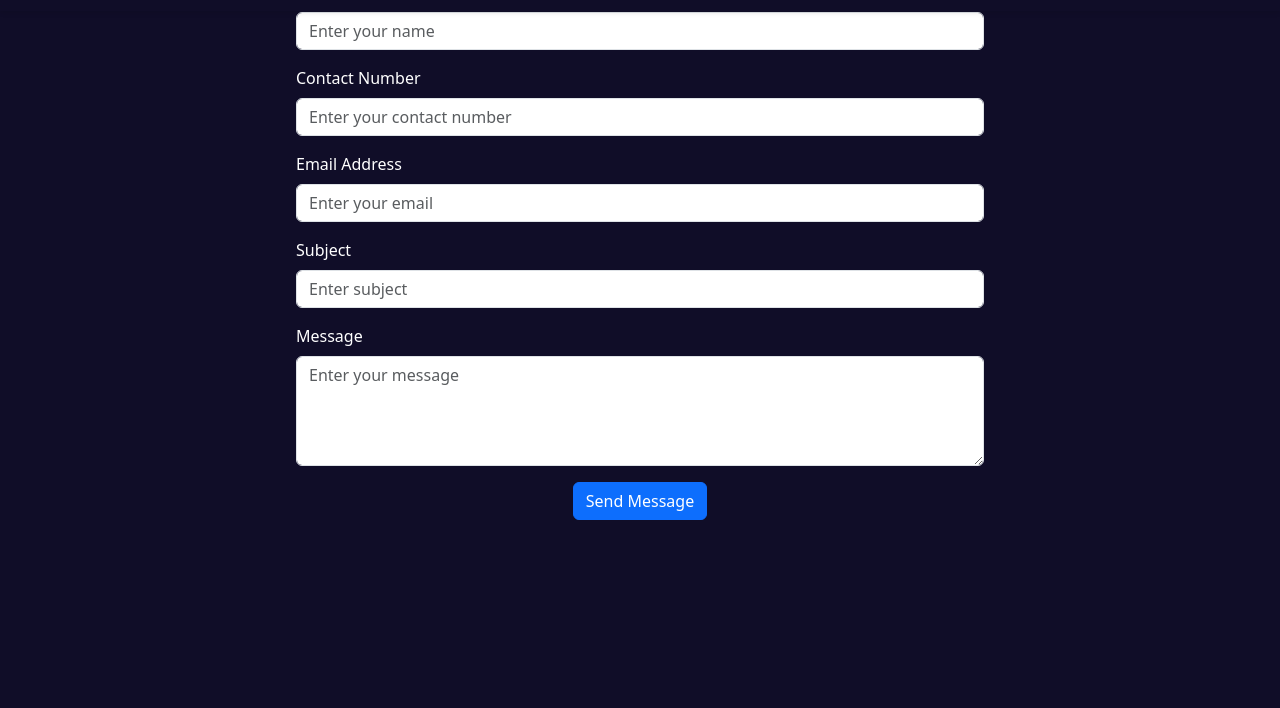
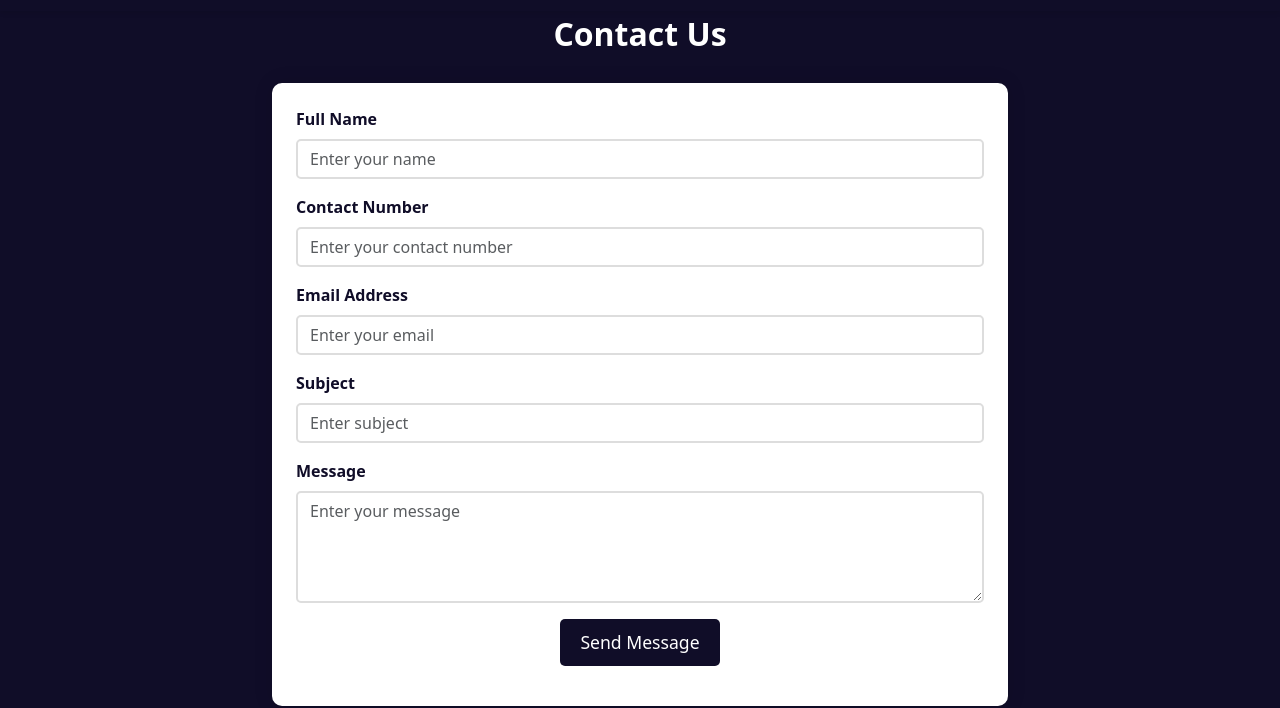
Before and after one commit to raza-abbas-23sw/Frontend-Hackathon-2k25, a plain HTML site: page contact.html in a window 1280 px wide. Shown: the part 90-798 px from the top of the page. Drawn offline with nearby package versions, Linux system fonts and the light colour scheme.

Commit message:
Update contact.html

```diff
--- a/contact.html
+++ b/contact.html
@@ -11,9 +11,71 @@
 </head>
 
 <style>
+    :root {
+    --primary-color: #100d28;
+    --secondary-color: #ff00e2;
+    --tertiary-color: #c484f1;
+}
     .footer{
         margin-top: 250px;
     }
+    .contact {
+    margin-top: 105px;
+    background: var(--primary-color);
+    color: white;
+}
+
+.contact h2 {
+    font-size: 2rem;
+    font-weight: bold;
+    text-align: center;
+    color: white;
+    margin-bottom: 30px;
+}
+
+.contact-form {
+    background: white;
+    padding: 30px;
+    border-radius: 10px;
+    box-shadow: 0 0 20px rgba(0, 0, 0, 0.1);
+}
+
+.contact-form label {
+    font-weight: bold;
+    color: var(--primary-color);
+}
+
+.contact-form .form-control {
+    border-radius: 5px;
+    border: 2px solid #ddd;
+    transition: 0.3s;
+}
+
+.contact-form .form-control:hover,
+.contact-form .form-control:focus {
+    border-color: var(--primary-color);
+    box-shadow: 0 0 10px rgba(230, 0, 127, 0.3);
+}
+
+.contact-form .btn-primary {
+    background-color: var(--primary-color);
+    border: none;
+    padding: 10px 20px;
+    font-size: 1.1rem;
+    border-radius: 5px;
+    transition: 0.3s;
+}
+
+.contact-form .btn-primary:hover {
+    background-color: var(--tertiary-color);
+    transform: scale(1.05);
+}
+
+@media (max-width: 768px) {
+    .contact-form {
+        padding: 20px;
+    }
+}
 
 </style>
 
```
